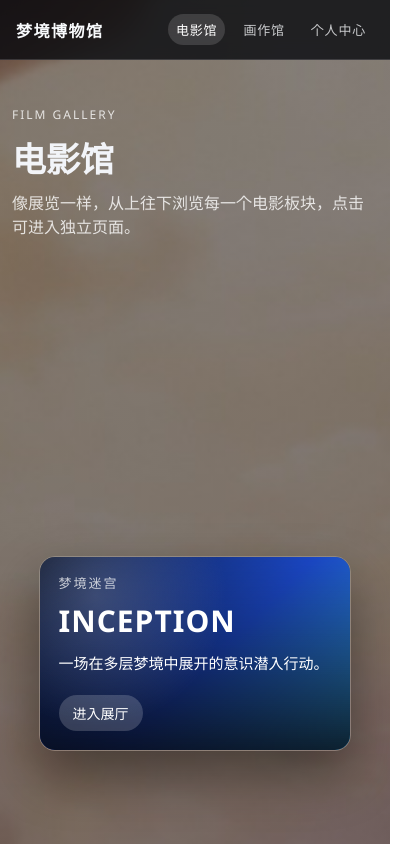
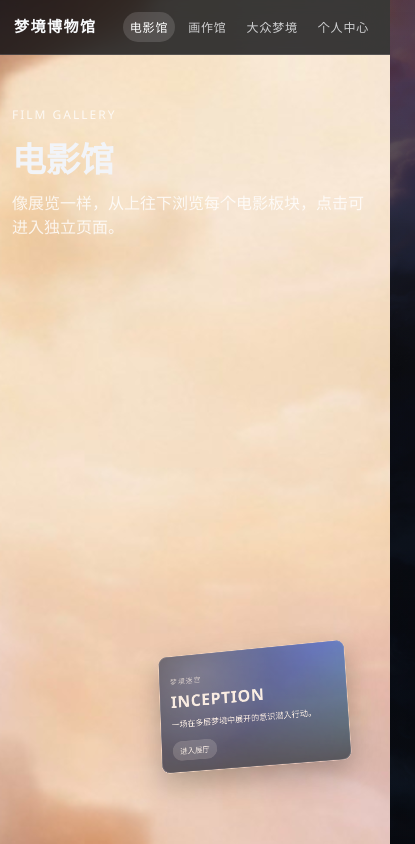
Before and after one commit to ooopp582/dream-museum-1, a Vue app: page /film in a window 390 px wide. Shown: the top 844 px of the page, 415 px wide, since content can reach past the window. Built offline with nearby package versions, Linux system fonts and the light colour scheme.

Commit message:
feat: 梦境博物馆开屏UI与滚动动效实现

```diff
--- a/src/components/Navbar.vue
+++ b/src/components/Navbar.vue
@@ -4,6 +4,7 @@
     <div class="links">
       <router-link to="/film" class="link">电影馆</router-link>
       <router-link to="/art" class="link">画作馆</router-link>
+      <router-link to="/dreams" class="link">大众梦境</router-link>
       <router-link to="/profile" class="link">个人中心</router-link>
     </div>
   </nav>
@@ -33,11 +34,15 @@
   font-size: 20px;
   font-weight: 700;
   letter-spacing: 1.5px;
+  white-space: nowrap;
 }
 
 .links {
   display: flex;
-  gap: 28px;
+  gap: 20px;
+  align-items: center;
+  flex-wrap: wrap;
+  justify-content: flex-end;
 }
 
 .link {
@@ -47,6 +52,7 @@
   padding: 6px 8px;
   border-radius: 999px;
   transition: color 0.2s ease, background-color 0.2s ease;
+  white-space: nowrap;
 }
 
 .link:hover,
@@ -57,20 +63,23 @@
 
 @media (max-width: 768px) {
   .navbar {
-    padding: 14px 16px;
-    gap: 12px;
+    padding: 12px 14px;
+    gap: 10px;
+    align-items: flex-start;
   }
 
   .logo {
-    font-size: 16px;
+    font-size: 15px;
+    line-height: 28px;
   }
 
   .links {
-    gap: 10px;
+    gap: 6px;
   }
 
   .link {
-    font-size: 13px;
+    font-size: 12px;
+    padding: 6px 7px;
   }
 }
 </style>
--- a/src/components/SectionBlock.vue
+++ b/src/components/SectionBlock.vue
@@ -1,7 +1,8 @@
 <template>
   <section ref="sectionRef" class="spiral-section">
     <div ref="pinRef" class="pin-wrap">
-      <router-link ref="cardRef" :to="detailTo" class="section">
+      <router-link v-slot="{ href, navigate }" :to="detailTo" custom>
+        <a ref="cardRef" :href="href" class="section" @click="navigate">
           <div class="global-bg" :style="{ backgroundImage: `url(${globalBackground})` }"></div>
           <div ref="bgRef" class="bg" :style="{ background: bg }"></div>
           <div class="overlay"></div>
@@ -12,6 +13,7 @@
             <p class="desc">{{ desc }}</p>
             <span class="jump">进入展厅</span>
           </div>
+        </a>
       </router-link>
     </div>
   </section>
@@ -46,6 +48,7 @@
 let depthTween = null
 let introTween = null
 let parallaxTween = null
+let glowTween = null
 
 onMounted(() => {
   if (!sectionRef.value || !cardRef.value || !contentRef.value || !bgRef.value || !pinRef.value) {
@@ -53,15 +56,14 @@
   }
 
   const direction = props.index % 2 === 0 ? 1 : -1
-  const xShift = 180 + props.index * 36
-  const yShift = -150 - props.index * 32
-  const zDepth = -420 - props.index * 70
-  const zRotate = 20 + props.index * 4
-  const yRotate = 34 + props.index * 5
+  const entryX = direction * (190 + props.index * 24)
+  const exitX = direction * -(180 + props.index * 30)
+  const entryRotateY = direction * -38
+  const exitRotateY = direction * 42
 
   introTween = gsap.fromTo(
     contentRef.value,
-    { autoAlpha: 0, y: 48, filter: 'blur(10px)' },
+    { autoAlpha: 0, y: 46, filter: 'blur(10px)' },
     {
       autoAlpha: 1,
       y: 0,
@@ -70,25 +72,29 @@
       ease: 'power2.out',
       scrollTrigger: {
         trigger: sectionRef.value,
-        start: 'top 72%'
+        start: 'top 76%'
       }
     }
   )
 
-  depthTween = gsap.to(pinRef.value, {
-    z: 170,
+  depthTween = gsap.fromTo(
+    pinRef.value,
+    { z: -120 },
+    {
+      z: 120,
       ease: 'none',
       scrollTrigger: {
         trigger: sectionRef.value,
         start: 'top bottom',
-      end: 'top 35%',
+        end: 'bottom top',
         scrub: true
       }
-  })
+    }
+  )
 
   parallaxTween = gsap.to(bgRef.value, {
-    scale: 1.22,
-    yPercent: -8,
+    scale: 1.24,
+    yPercent: -10,
     ease: 'none',
     scrollTrigger: {
       trigger: sectionRef.value,
@@ -98,29 +104,57 @@
     }
   })
 
-  transformTween = gsap.to(cardRef.value, {
-    scale: 0.58,
-    x: direction * xShift,
-    y: yShift,
-    z: zDepth,
-    rotateZ: direction * zRotate,
-    rotateY: direction * yRotate,
-    rotateX: -12,
-    transformOrigin: 'center center',
+  transformTween = gsap.fromTo(
+    cardRef.value,
+    {
+      autoAlpha: 0.5,
+      scale: 0.64,
+      x: entryX,
+      y: 260,
+      z: -820,
+      rotateX: 26,
+      rotateY: entryRotateY,
+      rotateZ: direction * -18,
+      transformOrigin: 'center center'
+    },
+    {
+      autoAlpha: 0.96,
+      scale: 1.02,
+      x: exitX,
+      y: -240,
+      z: 160,
+      rotateX: -14,
+      rotateY: exitRotateY,
+      rotateZ: direction * 22,
       ease: 'none',
       scrollTrigger: {
         trigger: sectionRef.value,
-      start: 'top top',
+        start: 'top bottom',
         end: 'bottom top',
-      scrub: true,
+        scrub: 0.65,
         invalidateOnRefresh: true
       }
-  })
+    }
+  )
 
+  glowTween = gsap.fromTo(
+    cardRef.value,
+    { boxShadow: '0 14px 34px rgba(0, 0, 0, 0.34)' },
+    {
+      boxShadow: '0 38px 88px rgba(0, 0, 0, 0.56)',
+      ease: 'none',
+      scrollTrigger: {
+        trigger: sectionRef.value,
+        start: 'top 78%',
+        end: 'bottom 18%',
+        scrub: true
+      }
+    }
+  )
 })
 
 onUnmounted(() => {
-  for (const tween of [transformTween, depthTween, introTween, parallaxTween]) {
+  for (const tween of [transformTween, depthTween, introTween, parallaxTween, glowTween]) {
     if (tween?.scrollTrigger) tween.scrollTrigger.kill()
     if (tween) tween.kill()
   }
@@ -130,12 +164,12 @@
 <style scoped>
 .spiral-section {
   position: relative;
-  height: 165vh;
-  margin: 5vh 0 10vh;
+  height: 148vh;
+  margin: 0 0 4vh;
 }
 
 .spiral-section:last-child {
-  height: 102vh;
+  height: 118vh;
   margin-bottom: 0;
 }
 
@@ -145,23 +179,33 @@
   height: calc(100vh - 72px);
   display: grid;
   place-items: center;
-  perspective: 2200px;
+  perspective: 1800px;
   transform-style: preserve-3d;
+  pointer-events: none;
 }
 
 .section {
   display: block;
-  width: min(780px, calc(100vw - 240px));
+  width: min(960px, calc(100vw - 132px));
   position: relative;
   aspect-ratio: 16 / 10;
   min-height: auto;
   margin: 0 auto;
-  border-radius: 22px;
+  border-radius: 18px;
   overflow: hidden;
   border: 1px solid rgba(255, 255, 255, 0.16);
-  box-shadow: 0 24px 52px rgba(0, 0, 0, 0.42);
   transform-style: preserve-3d;
-  will-change: transform;
+  will-change: transform, opacity, box-shadow;
+  pointer-events: auto;
+}
+
+.section::after {
+  content: '';
+  position: absolute;
+  inset: 0;
+  border-radius: inherit;
+  border: 1px solid rgba(255, 255, 255, 0.18);
+  pointer-events: none;
 }
 
 .global-bg,
@@ -173,7 +217,7 @@
 }
 
 .global-bg {
-  opacity: 0.26;
+  opacity: 0.22;
   filter: blur(1px);
 }
 
@@ -182,7 +226,7 @@
   inset: 0;
   background:
     radial-gradient(circle at 18% 20%, rgba(255, 255, 255, 0.18), transparent 44%),
-    linear-gradient(180deg, rgba(6, 8, 15, 0.1), rgba(6, 8, 15, 0.86));
+    linear-gradient(180deg, rgba(6, 8, 15, 0.08), rgba(6, 8, 15, 0.88));
 }
 
 .content {
@@ -222,24 +266,26 @@
   background: rgba(255, 255, 255, 0.18);
   font-size: 14px;
 }
+
 @media (max-width: 768px) {
   .spiral-section {
-    height: 150vh;
-    margin: 3vh 0 7vh;
+    height: 138vh;
+    margin: 0 0 3vh;
   }
 
   .spiral-section:last-child {
-    height: 96vh;
+    height: 105vh;
     margin-bottom: 0;
   }
 
   .pin-wrap {
     top: 64px;
     height: calc(100vh - 64px);
+    perspective: 1400px;
   }
 
   .section {
-    width: min(80vw, 480px);
+    width: min(90vw, 560px);
     aspect-ratio: 16 / 10;
     min-height: auto;
     border-radius: 16px;
--- a/src/router/index.js
+++ b/src/router/index.js
@@ -4,6 +4,8 @@
 import Art from '../views/Art.vue'
 import Profile from '../views/Profile.vue'
 import ExhibitDetail from '../views/ExhibitDetail.vue'
+
+const scrollPositions = new Map()
 
 const routes = [
   {
@@ -39,7 +41,34 @@
 
 const router = createRouter({
   history: createWebHistory(),
-  routes
+  routes,
+  scrollBehavior(to, from, savedPosition) {
+    if (savedPosition) {
+      return savedPosition
+    }
+
+    const storedPosition = scrollPositions.get(to.fullPath)
+    if (storedPosition) {
+      return storedPosition
+    }
+
+    if (to.path === from.path) {
+      return false
+    }
+
+    return { top: 0 }
+  }
+})
+
+router.beforeEach((to, from, next) => {
+  if (from.fullPath) {
+    scrollPositions.set(from.fullPath, {
+      left: window.scrollX,
+      top: window.scrollY
+    })
+  }
+
+  next()
 })
 
 export default router
--- a/src/views/Art.vue
+++ b/src/views/Art.vue
@@ -1,9 +1,9 @@
 <template>
-  <div class="page" :style="pageStyle">
+  <div ref="pageRef" class="page" :style="pageStyle">
     <header class="intro">
       <p class="label">ART GALLERY</p>
       <h1>画作馆</h1>
-      <p>纵向滚动浏览每一个画作板块，点击进入该画作的独立介绍页面。</p>
+      <p>纵向滚动浏览每个画作板块，点击进入该画作的独立介绍页面。</p>
     </header>
 
     <SectionBlock
@@ -21,11 +21,86 @@
 </template>
 
 <script setup>
+import { onMounted, onUnmounted, ref } from 'vue'
 import SectionBlock from '../components/SectionBlock.vue'
-import { useScrollBackgroundMotion } from '../composables/useScrollBackgroundMotion'
 import { artItems } from '../data/exhibits'
 
-const pageStyle = useScrollBackgroundMotion()
+const pageRef = ref(null)
+const pageStyle = ref({ '--bg-shift': '0px' })
+const WHEEL_STEP_THRESHOLD = 760
+const STEP_FACTOR = 0.72
+const MAX_WHEEL_DELTA = 120
+const virtualIndex = ref(0)
+let parallaxFrame = null
+let currentBgShift = 0
+
+const getSectionAnchors = () => {
+  if (!pageRef.value) return []
+  return [...pageRef.value.querySelectorAll('.spiral-section')].map((el) => el.offsetTop)
+}
+
+const getCurrentIndex = (anchors) => {
+  const currentY = window.scrollY + 110
+  let index = 0
+  for (let i = 0; i < anchors.length; i += 1) {
+    if (currentY >= anchors[i]) index = i
+  }
+  return index
+}
+
+const syncActiveIndexFromScroll = () => {
+  const anchors = getSectionAnchors()
+  if (!anchors.length) return
+  virtualIndex.value = getCurrentIndex(anchors)
+}
+
+const easeInOutSine = (t) => -(Math.cos(Math.PI * t) - 1) / 2
+
+const handleWheel = (event) => {
+  const anchors = getSectionAnchors()
+  if (!anchors.length) return
+  const firstAnchorY = anchors[0] - 72
+  const lastAnchorY = anchors[anchors.length - 1] - 72
+  const currentY = window.scrollY
+
+  if ((currentY <= firstAnchorY + 2 && event.deltaY < 0) || (currentY >= lastAnchorY - 2 && event.deltaY > 0)) {
+    syncActiveIndexFromScroll()
+    return
+  }
+
+  event.preventDefault()
+
+  const safeDeltaY = Math.sign(event.deltaY) * Math.min(MAX_WHEEL_DELTA, Math.abs(event.deltaY))
+  const indexDelta = (safeDeltaY / WHEEL_STEP_THRESHOLD) * STEP_FACTOR
+  virtualIndex.value = Math.max(0, Math.min(anchors.length - 1, virtualIndex.value + indexDelta))
+
+  const startIndex = Math.floor(virtualIndex.value)
+  const endIndex = Math.min(anchors.length - 1, Math.ceil(virtualIndex.value))
+  const localT = virtualIndex.value - startIndex
+  const progressRatio = easeInOutSine(localT)
+  const startY = anchors[startIndex] - 72
+  const endY = anchors[endIndex] - 72
+  const y = startY + (endY - startY) * progressRatio
+  window.scrollTo(0, y)
+}
+
+const animateParallax = () => {
+  const targetBgShift = window.scrollY * -0.10
+  currentBgShift += (targetBgShift - currentBgShift) * 0.028
+  pageStyle.value = { '--bg-shift': `${currentBgShift.toFixed(2)}px` }
+  parallaxFrame = requestAnimationFrame(animateParallax)
+}
+
+onMounted(() => {
+  syncActiveIndexFromScroll()
+  animateParallax()
+  window.addEventListener('wheel', handleWheel, { passive: false })
+})
+
+onUnmounted(() => {
+  window.removeEventListener('wheel', handleWheel)
+  if (parallaxFrame) cancelAnimationFrame(parallaxFrame)
+})
 </script>
 
 <style scoped>
@@ -35,14 +110,9 @@
   display: flex;
   flex-direction: column;
   gap: 0;
-  background-image:
-    linear-gradient(rgba(6, 8, 15, 0.48), rgba(6, 8, 15, 0.68)),
-    url('/src/assets/background.jpg');
-  background-size: auto, cover;
-  background-repeat: no-repeat, no-repeat;
-  background-position: center center, center var(--bg-position-y);
-  min-height: 100vh;
-  overflow-x: clip;
+  background-image: url('/src/assets/background.jpg');
+  background-size: cover;
+  background-position: center calc(50% + var(--bg-shift, 0px));
 }
 
 .intro {
--- a/src/views/ExhibitDetail.vue
+++ b/src/views/ExhibitDetail.vue
@@ -1,6 +1,6 @@
 <template>
   <div class="detail-page">
-    <div class="hero" :style="{ background: item.background }"></div>
+    <div class="hero"></div>
 
     <section class="detail-content">
       <p class="type">{{ isFilm ? 'FILM DETAIL' : 'ART DETAIL' }}</p>
@@ -40,11 +40,13 @@
 .detail-page {
   min-height: 100vh;
   padding-top: 72px;
+  background: #091018;
 }
 
 .hero {
   height: 42vh;
   width: 100%;
+  background: #101a26;
 }
 
 .detail-content {
--- a/src/views/Film.vue
+++ b/src/views/Film.vue
@@ -1,9 +1,9 @@
 <template>
-  <div class="page" :style="pageStyle">
+  <div ref="pageRef" class="page" :style="pageStyle">
     <header class="intro">
       <p class="label">FILM GALLERY</p>
       <h1>电影馆</h1>
-      <p>像展览一样，从上往下浏览每一个电影板块，点击可进入独立页面。</p>
+      <p>像展览一样，从上往下浏览每个电影板块，点击可进入独立页面。</p>
     </header>
 
     <SectionBlock
@@ -21,11 +21,87 @@
 </template>
 
 <script setup>
+import { onMounted, onUnmounted, ref } from 'vue'
 import SectionBlock from '../components/SectionBlock.vue'
-import { useScrollBackgroundMotion } from '../composables/useScrollBackgroundMotion'
 import { filmItems } from '../data/exhibits'
 
-const pageStyle = useScrollBackgroundMotion()
+const pageRef = ref(null)
+const pageStyle = ref({ '--bg-shift': '0px' })
+const WHEEL_STEP_THRESHOLD = 760
+const STEP_FACTOR = 0.72
+const MAX_WHEEL_DELTA = 120
+const virtualIndex = ref(0)
+let parallaxFrame = null
+let currentBgShift = 0
+
+const getSectionAnchors = () => {
+  if (!pageRef.value) return []
+  return [...pageRef.value.querySelectorAll('.spiral-section')].map((el) => el.offsetTop)
+}
+
+const getCurrentIndex = (anchors) => {
+  const currentY = window.scrollY + 110
+  let index = 0
+  for (let i = 0; i < anchors.length; i += 1) {
+    if (currentY >= anchors[i]) index = i
+  }
+  return index
+}
+
+const syncActiveIndexFromScroll = () => {
+  const anchors = getSectionAnchors()
+  if (!anchors.length) return
+  virtualIndex.value = getCurrentIndex(anchors)
+}
+
+const easeInOutSine = (t) => -(Math.cos(Math.PI * t) - 1) / 2
+
+const handleWheel = (event) => {
+  const anchors = getSectionAnchors()
+  if (!anchors.length) return
+  const firstAnchorY = anchors[0] - 72
+  const lastAnchorY = anchors[anchors.length - 1] - 72
+  const currentY = window.scrollY
+
+  if ((currentY <= firstAnchorY + 2 && event.deltaY < 0) || (currentY >= lastAnchorY - 2 && event.deltaY > 0)) {
+    syncActiveIndexFromScroll()
+    return
+  }
+
+  event.preventDefault()
+
+  // 以“5格完成一个板块”为单位推进，正负方向都连续可逆
+  const safeDeltaY = Math.sign(event.deltaY) * Math.min(MAX_WHEEL_DELTA, Math.abs(event.deltaY))
+  const indexDelta = (safeDeltaY / WHEEL_STEP_THRESHOLD) * STEP_FACTOR
+  virtualIndex.value = Math.max(0, Math.min(anchors.length - 1, virtualIndex.value + indexDelta))
+
+  const startIndex = Math.floor(virtualIndex.value)
+  const endIndex = Math.min(anchors.length - 1, Math.ceil(virtualIndex.value))
+  const localT = virtualIndex.value - startIndex
+  const progressRatio = easeInOutSine(localT)
+  const startY = anchors[startIndex] - 72
+  const endY = anchors[endIndex] - 72
+  const y = startY + (endY - startY) * progressRatio
+  window.scrollTo(0, y)
+}
+
+const animateParallax = () => {
+  const targetBgShift = window.scrollY * -0.10
+  currentBgShift += (targetBgShift - currentBgShift) * 0.028
+  pageStyle.value = { '--bg-shift': `${currentBgShift.toFixed(2)}px` }
+  parallaxFrame = requestAnimationFrame(animateParallax)
+}
+
+onMounted(() => {
+  syncActiveIndexFromScroll()
+  animateParallax()
+  window.addEventListener('wheel', handleWheel, { passive: false })
+})
+
+onUnmounted(() => {
+  window.removeEventListener('wheel', handleWheel)
+  if (parallaxFrame) cancelAnimationFrame(parallaxFrame)
+})
 </script>
 
 <style scoped>
@@ -35,14 +111,9 @@
   display: flex;
   flex-direction: column;
   gap: 0;
-  background-image:
-    linear-gradient(rgba(6, 8, 15, 0.48), rgba(6, 8, 15, 0.68)),
-    url('/src/assets/background.jpg');
-  background-size: auto, cover;
-  background-repeat: no-repeat, no-repeat;
-  background-position: center center, center var(--bg-position-y);
-  min-height: 100vh;
-  overflow-x: clip;
+  background-image: url('/src/assets/background.jpg');
+  background-size: cover;
+  background-position: center calc(50% + var(--bg-shift, 0px));
 }
 
 .intro {
```
Lines whose indentation alone changed are shown as unchanged.
